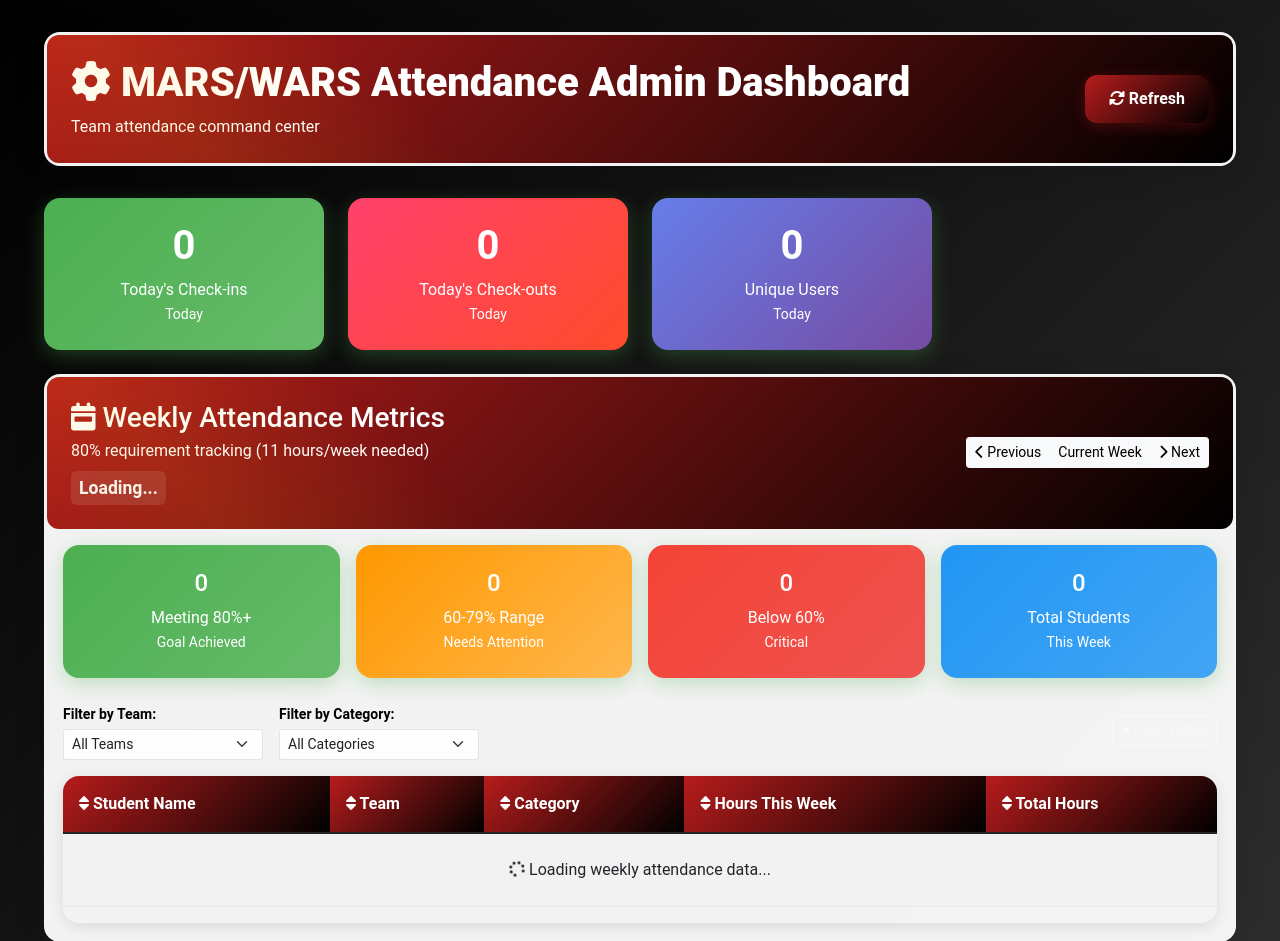
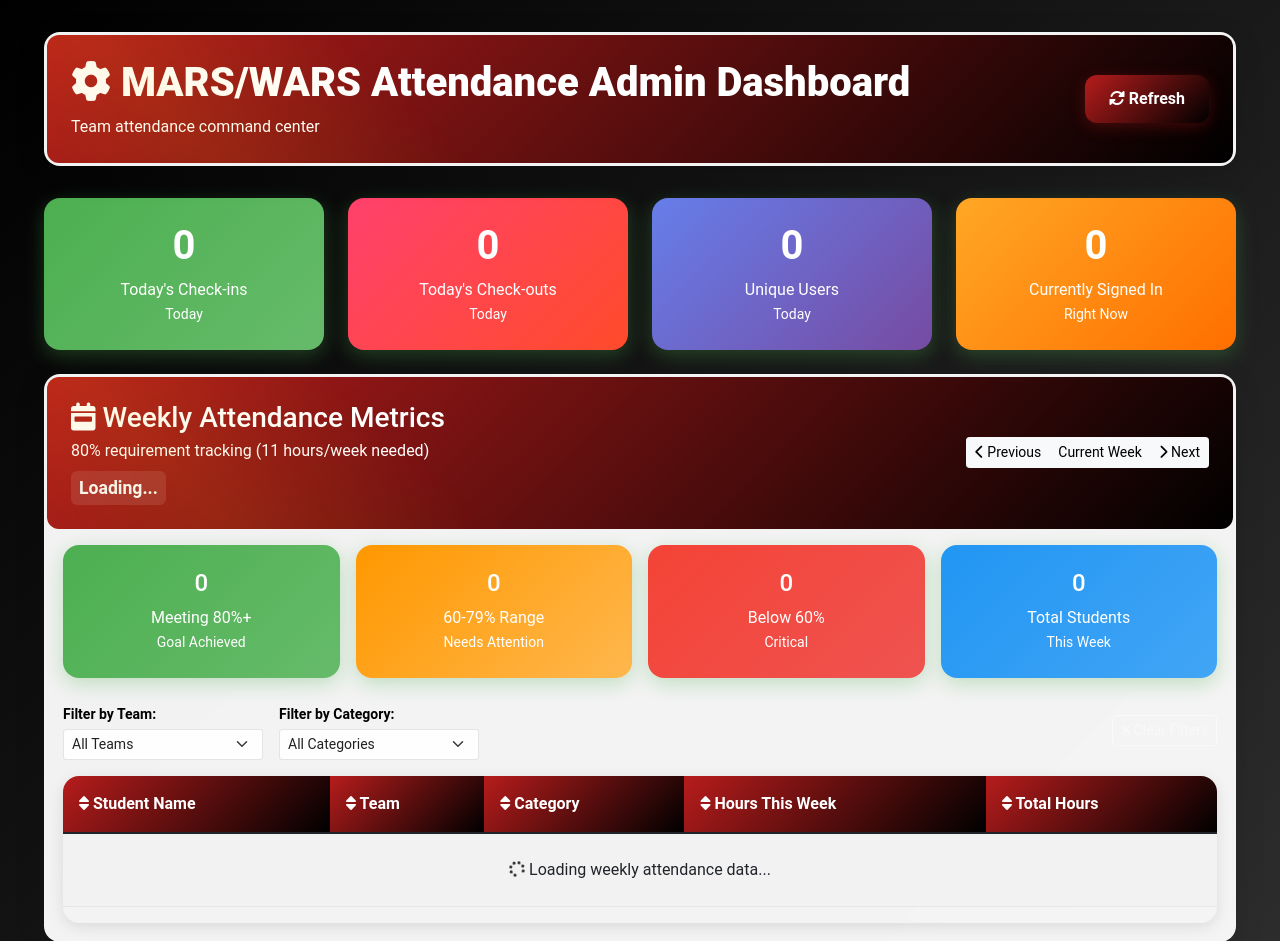
Before and after one commit to FRC-Team-4143/tempus, a Flask app: template templates/admin.html in a window 1280 px wide. Shown: the top 941 px of the page. Run offline with Flask 3, Linux system fonts and the light colour scheme; the template is opened without the code that fills it, so the values that code supplies are empty; parts of the project's set-up code (start-up, migrations or seed data) failed here and were passed over; some libraries are stand-ins or nearby versions.

Commit message:
adds currently signin count

```diff
--- a/templates/admin.html
+++ b/templates/admin.html
@@ -302,6 +302,13 @@
                         <h3 id="uniqueUsers">{{ summary.unique_users or 0 }}</h3>
                         <p class="mb-0">Unique Users</p>
                         <small>Today</small>
+                    </div>
+                </div>
+                <div class="col-lg-3 col-md-6">
+                    <div class="stats-card" style="background: linear-gradient(135deg, #ffa726 0%, #ff6f00 100%);">
+                        <h3 id="currentlySignedIn">0</h3>
+                        <p class="mb-0">Currently Signed In</p>
+                        <small>Right Now</small>
                     </div>
                 </div>
             </div>
@@ -630,9 +637,22 @@
             // Setup real-time updates for admin dashboard
             setupAdminRealTimeUpdates();
 
-            // Load initial data
-            refreshData();
-            loadWeeklyAttendance();
+            // Load summary data immediately
+            (async function() {
+                try {
+                    // Refresh dashboard summary data
+                    await refreshData();
+
+                    // Load currently signed in count
+                    const statusResponse = await fetch('/api/quick-status');
+                    const statusData = await statusResponse.json();
+                    if (statusData.success) {
+                        document.getElementById('currentlySignedIn').textContent = statusData.checked_in || 0;
+                    }
+                } catch (error) {
+                    console.error('Error loading initial data:', error);
+                }
+            })();
 
             // Auto-refresh every minute (fallback)
             setInterval(refreshData, 60000);
@@ -640,6 +660,15 @@
 
         // Wait for full page load before initializing record management
         window.addEventListener('load', function() {
+            console.log('Page fully loaded, initializing weekly attendance...');
+
+            // Load weekly attendance data after full page load
+            loadWeeklyAttendance().then(() => {
+                console.log('Weekly attendance loaded successfully');
+            }).catch(error => {
+                console.error('Error loading weekly attendance on page load:', error);
+            });
+
             // Set default date range to current week (Monday to Sunday)
             const today = new Date();
             const dayOfWeek = today.getDay(); // 0 = Sunday, 1 = Monday, etc.
@@ -825,6 +854,13 @@
                 document.getElementById('todayCheckIns').textContent = summaryData.summary.total_check_ins || 0;
                 document.getElementById('todayCheckOuts').textContent = summaryData.summary.total_check_outs || 0;
                 document.getElementById('uniqueUsers').textContent = summaryData.summary.unique_users || 0;
+
+                // Update currently signed in count
+                const statusResponse = await fetch('/api/quick-status');
+                const statusData = await statusResponse.json();
+                if (statusData.success) {
+                    document.getElementById('currentlySignedIn').textContent = statusData.checked_in || 0;
+                }
 
                 // Refresh weekly attendance data
                 await loadWeeklyAttendance();
```
